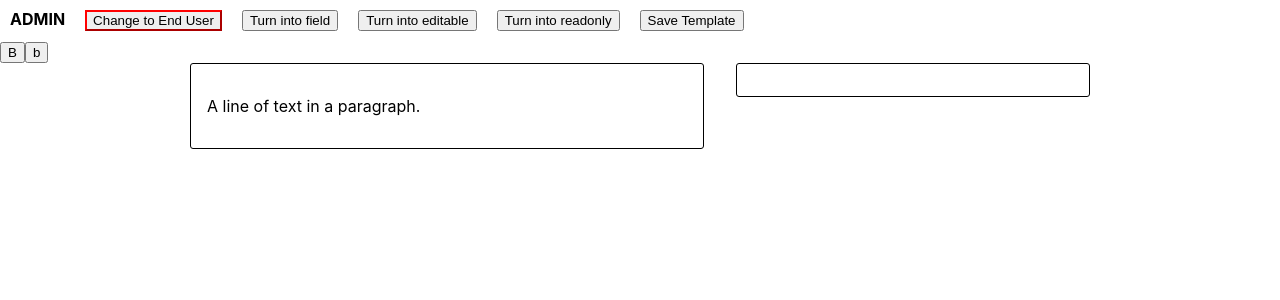
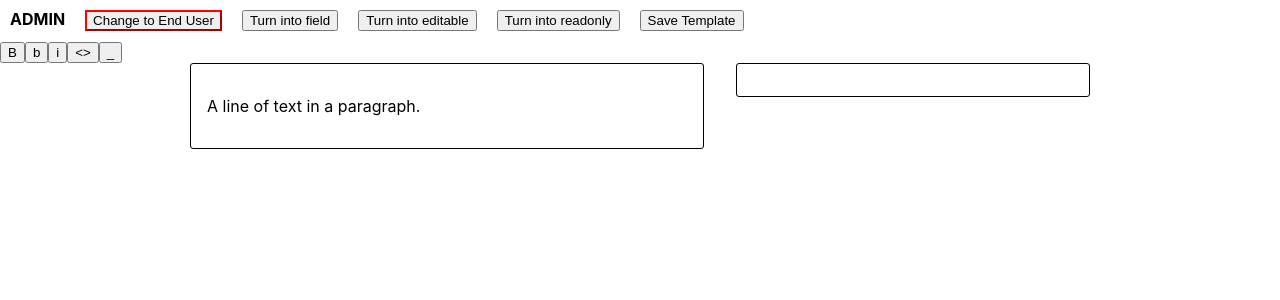
Before and after one commit to sharifreader/slatejs-v1, a React (Create React App) app: page / in a window 1280 px wide. Shown: the top 300 px of the page. Built offline with nearby package versions, Linux system fonts and the light colour scheme.

Commit message:
ToolbarButtons b, i, <>, _

```diff
--- a/src/Toolbar.js
+++ b/src/Toolbar.js
@@ -28,6 +28,9 @@ export const Toolbar = () => {
       </button>
 
       <ToolbarButtons textEffect="bold" buttonLabel="b" />
+      <ToolbarButtons textEffect="italic" buttonLabel="i" />
+      <ToolbarButtons textEffect="code" buttonLabel="<>" />
+      <ToolbarButtons textEffect="underline" buttonLabel="_" />
     </>
   );
 };
```
